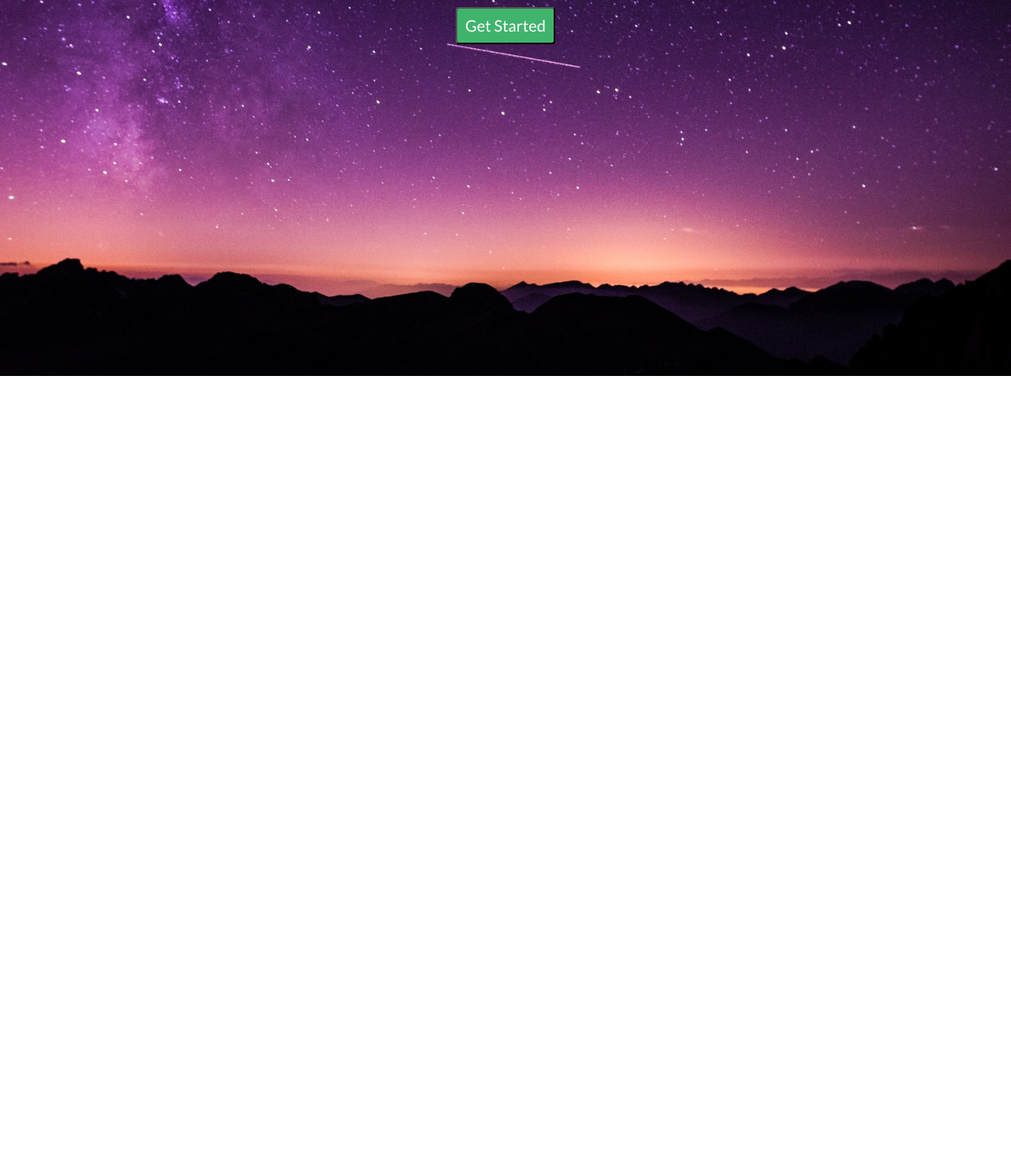
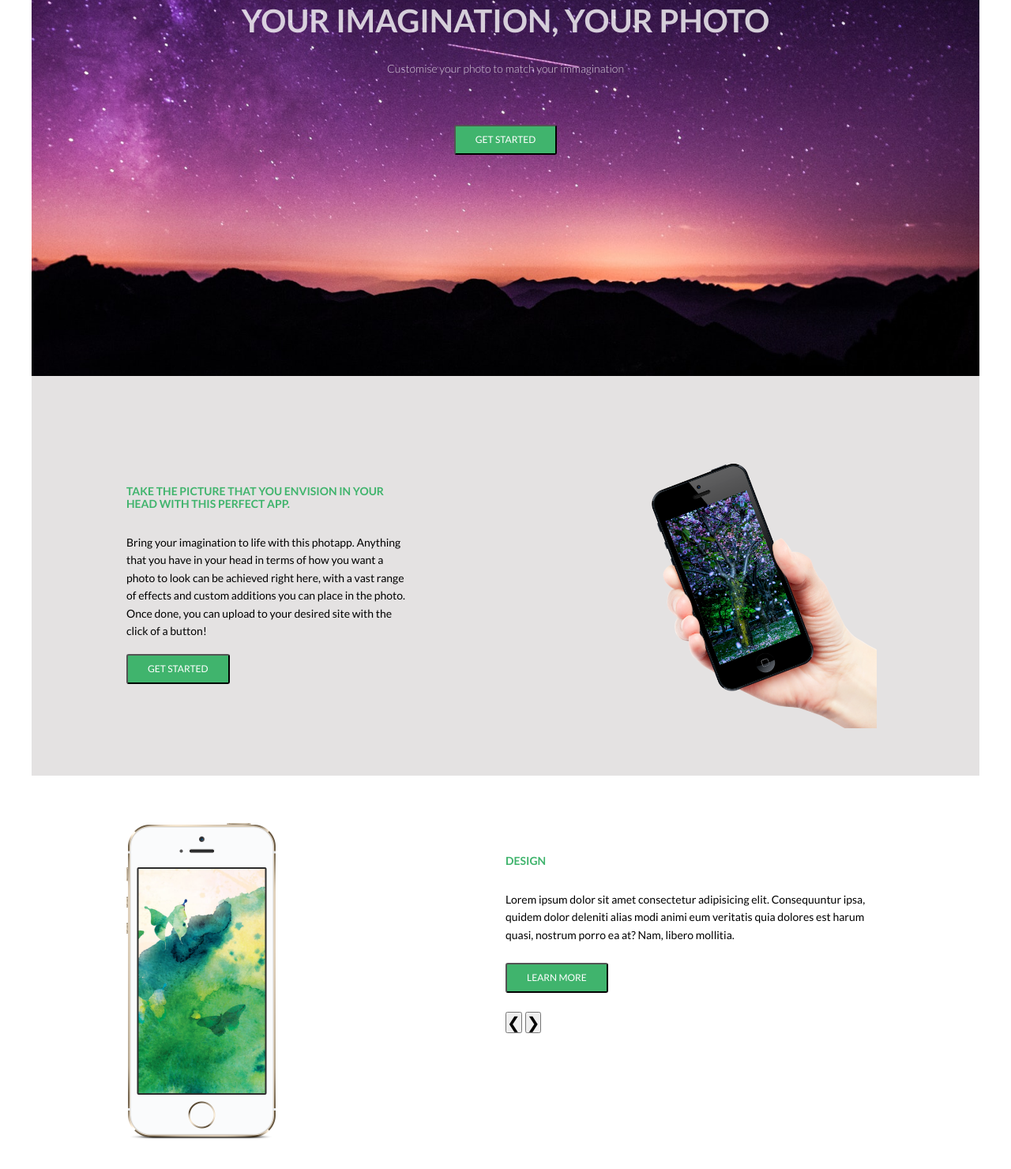
Before and after one commit to ajspurs/portfolio-project-two, a plain HTML site: page index.html in a window 1280 px wide. Shown: the part 324-1804 px from the top of the page at 79% size. Before the commit the page ends 800 px from the top, so only its background shows below. Drawn offline with Linux system fonts and the light colour scheme.

Commit message:
section-features added

```diff
--- a/index.html
+++ b/index.html
@@ -14,16 +14,16 @@
     <nav>
         <ul class="main-nav">
             <li href="#">Home</li>
-            <li href="#">Home</li>
+            <li href="#">App</li>
             <i class="fas fa-camera-retro fa-2x"></i>
-            <li href="#">Home</li>
-            <li href="#">Home</li>
+            <li href="#">Design</li>
+            <li href="#">Download</li>
         </ul>
     </nav>
 
         <div class="header-title">
-            <h1>Your life, a photo</h1>
-            <p>Change your photo to match your immagination</p>
+            <h1>Your Imagination, your photo</h1>
+            <p>Customise your photo to match your immagination</p>
             <button class="btn header-btn">Get Started</button>
         </div>
 
@@ -32,5 +32,60 @@
         </div>
 
 </header>
+
+<section class="section-app">
+    <div class="app app-description">
+    <h2>Take the picture that you envision in your <br> head
+        with this perfect app. </h2>
+        <p>Bring your imagination to life with this photapp. Anything that
+            you have in your head in terms of how you want a photo to look
+            can be achieved right here, with a vast range of effects and custom
+            additions you can place in the photo. Once done, you can upload to your
+            desired site with the click of a button!</p>
+
+            <button class="btn header-btn">Get Started</button>
+        </div>
+
+        <div class="app app-photo">
+            <img src="img/result_full.png" alt="photo on mobile">
+        </div>
+    </section>
+
+        <section class="section-features">
+            <div class="feature features-photo">
+                <img src="img/iphone.png">
+            </div>
+
+        <div class="feature features-description mySlides">
+            <h2>Design</h2>
+            <p>Lorem ipsum dolor sit amet consectetur adipisicing elit. Consequuntur ipsa, quidem dolor
+                 deleniti alias modi animi eum veritatis quia dolores est harum quasi, nostrum porro
+                  ea at? Nam, libero mollitia.</p>
+            <button class="btn header-btn">Learn More</button>
+            <div class="feature-slide-btn">
+                    <button class="w3-button w3-display-left" onclick="plusDivs(-1)">&#10094;</button>
+                    <button class="w3-button w3-display-right" onclick="plusDivs(+1)">&#10095;</button>
+                </div>
+        </div>
+
+        <div class="feature features-description mySlides">
+                <h2>Baby</h2>
+                <p>LHHHDJSFBJDSKNFLKSDNFLKSDNFDKLS adipisicing elit. Consequuntur ipsa, quidem dolor
+                     deleniti alias modi animi eum veritatis quia dolores est harum quasi, nostrum porro
+                      ea at? Nam, libero mollitia.</p>
+                <button class="btn header-btn">Learn More</button>
+                <div class="feature-slide-btn">
+                        <button class="w3-button w3-display-left" onclick="plusDivs(-1)">&#10094;</button>
+                        <button class="w3-button w3-display-right" onclick="plusDivs(+1)">&#10095;</button>
+                    </div>
+            </div>
+
+    </section>
+
+
+
+
+
+<script src="script.js"></script>
 </body>
 </html>
--- /dev/null
+++ b/script.js
@@ -0,0 +1,19 @@
+//For the slideshow function (section-features)
+
+var slideIndex = 1;
+showDivs(slideIndex);
+
+function plusDivs(n) {
+  showDivs(slideIndex += n);
+}
+
+function showDivs(n) {
+  var i;
+  var x = document.getElementsByClassName("mySlides");
+  if (n > x.length) {slideIndex = 1}
+  if (n < 1) {slideIndex = x.length} ;
+  for (i = 0; i < x.length; i++) {
+    x[i].style.display = "none";
+  }
+  x[slideIndex-1].style.display = "block";
+}
--- a/scss/style.scss
+++ b/scss/style.scss
@@ -4,12 +4,32 @@
     box-sizing: border-box;
 }
 
+html {
+    width: 1200px;
+    text-align: left;
+    margin: 0 auto;
+}
 body {
     font-family: 'Lato', sans-serif;
     font-size: 20px;
 }
 
 $white-header: rgba(255, 255, 255, 0.788);
+$secondary-green: #40b46d;
+
+//Universal text
+
+p {
+    font-size: 70%;
+    line-height: 1.6;
+}
+
+h2 {
+    color: $secondary-green;
+    margin: 40px 0 30px;
+    font-size: 70%;
+    text-transform: uppercase;
+}
 
 // Navigation
 
@@ -36,24 +56,76 @@ header {
     background-size: cover;
     background-position: center;
     height: 100vh;
+    width: 100%;
 }
 
 .header-title {
     display: flex;
     flex-direction: column;
     align-items: center;
-    margin-top: 120px;
-    button {
-        margin-top: 30px;
-        padding: 10px;
-        border-radius: 4px;
-        background-color: #40b46d;
-        color: white;
-    } h1 {
+    margin-top: 20%;
+
+    h1 {
         text-transform: uppercase;
         color: $white-header;
     } p {
         color: $white-header;
         font-weight: 300;
     }
+
 }
+
+.btn {
+    margin: 5% 0 5%;
+    padding: 10px 25px;
+    border-radius: 3px;
+    background-color: $secondary-green;
+    color: white;
+    font-size: 60%;
+    text-transform: uppercase;
+    cursor: pointer;
+    &:hover {
+        background-color: darken($secondary-green, 10%);
+    }
+}
+
+//Section App
+
+.section-app {
+    background-color: rgb(228, 226, 226);
+    display: flex;
+    flex: 1;
+    align-items: center;
+    padding: 5% 0;
+}
+
+
+
+.app {
+    flex: 1;
+    justify-content: center;
+    margin: 0 10%;
+}
+
+.app-photo {
+    img {
+    height: 350px;
+    margin-top: 10%;
+    }
+
+}
+
+//Features section
+
+.section-features {
+    display: flex;
+    margin: 5% 10%;
+}
+
+.features-photo img {
+    height: 400px;
+}
+
+.feature {
+    flex: 1;
+}
```
Also changed, not shown: css/style.css, img/iphone.png (added), img/result_full.png (added).
